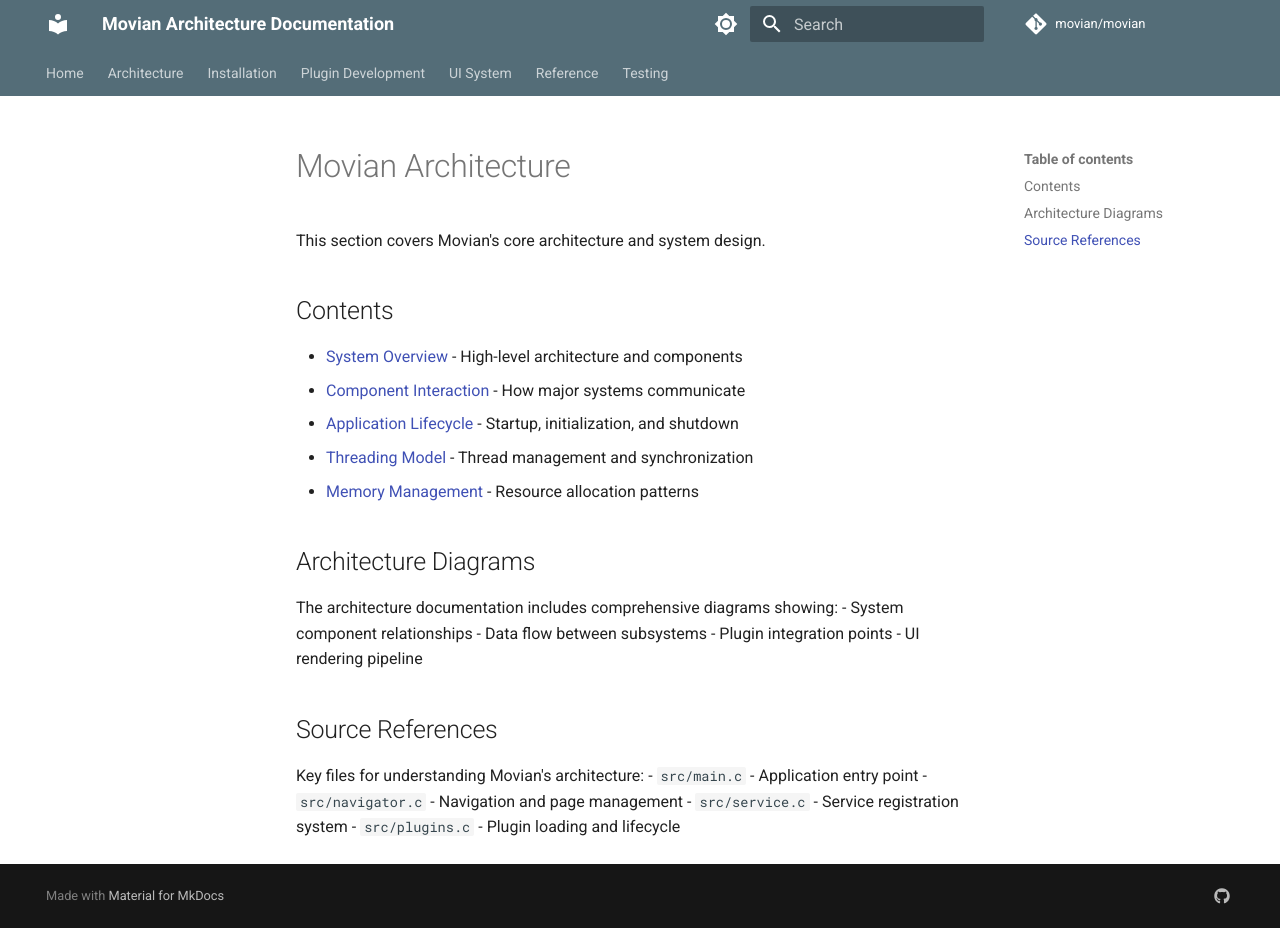
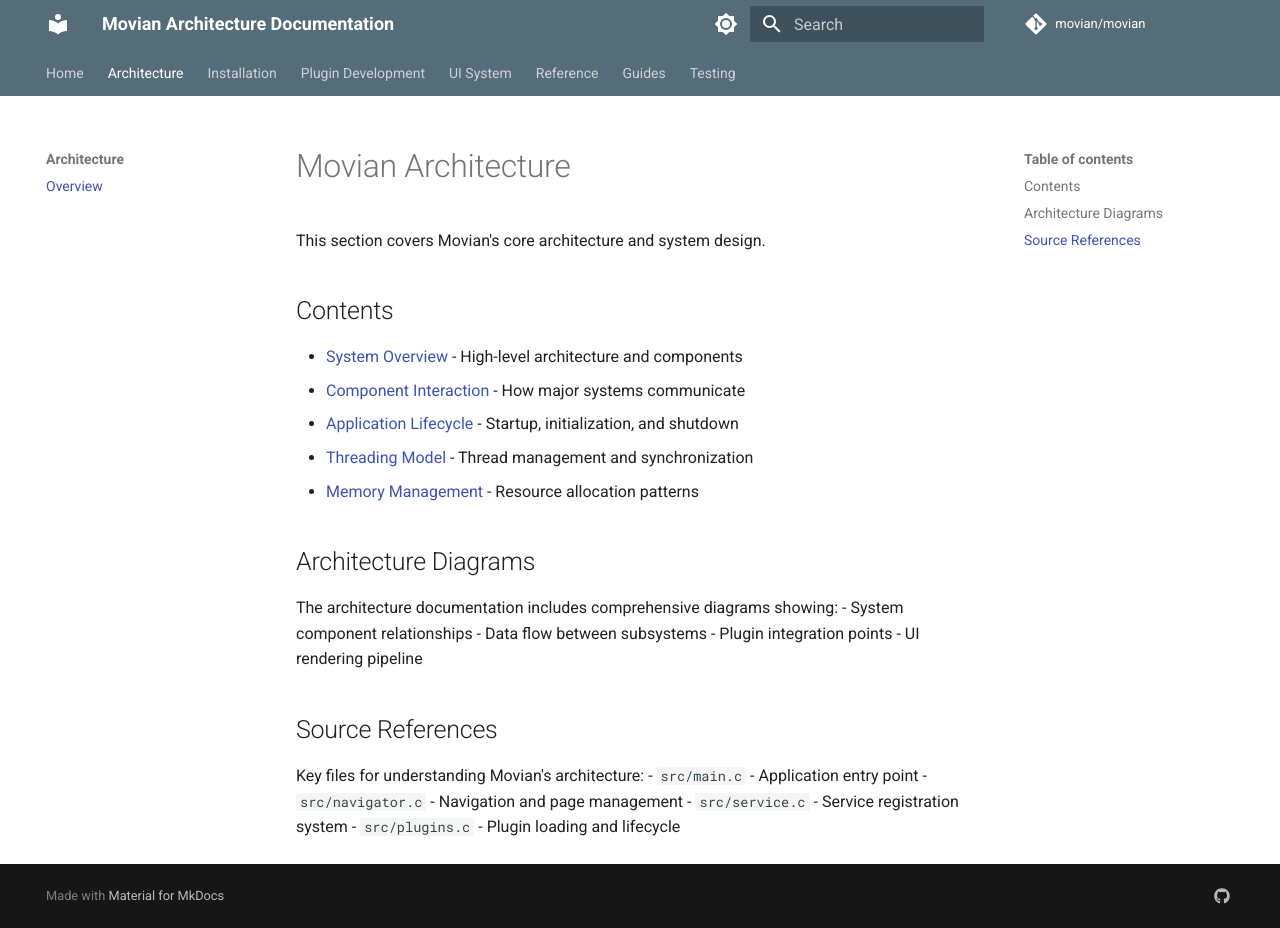
Before and after one commit to Buksa/movian-docs, an MkDocs documentation site: the page built from docs/architecture/README.md, in a window 1280 px wide and 928 px high. Built offline with MkDocs 1.6.1 and Material for MkDocs 9.7.7, drawn with Linux system fonts in a browser that asks for light colours; comment, search, counter and statistics services are not loaded; the version menu is left out; some of the changed lines change nothing that is shown.

```diff
--- a/mkdocs.yml
+++ b/mkdocs.yml
@@ -64,70 +64,27 @@
 nav:
   - Home: index.md
   - Architecture:
-    - Overview: architecture/overview.md
-    - Components: architecture/components.md
-    - Lifecycle: architecture/lifecycle.md
-    - Threading: architecture/threading-model.md
-    - Memory: architecture/memory-management.md
+    - Overview: architecture/README.md
   - Installation:
     - Overview: installation/README.md
-    - Requirements: installation/requirements.md
     - Linux: installation/linux.md
-    - Windows: installation/windows.md
     - macOS: installation/macos.md
+    - Build System: installation/build-system.md
     - Troubleshooting: installation/troubleshooting.md
   - Plugin Development:
     - Overview: plugins/README.md
-    - Getting Started: plugins/getting-started.md
-    - Architecture: plugins/architecture.md
-    - Manifest: plugins/manifest-reference.md
-    - Lifecycle: plugins/lifecycle.md
-    - API Reference:
-      - Core API: plugins/api/core-api.md
-      - HTTP API: plugins/api/http-api.md
-      - Storage API: plugins/api/storage-api.md
-      - Page API: plugins/api/page-api.md
-      - SQLite API: plugins/api/sqlite-api.md
     - Examples:
       - Hello World: plugins/examples/hello-world/README.md
-      - Content Provider: plugins/examples/content-provider/README.md
-      - Search Plugin: plugins/examples/search-plugin/README.md
-      - Configurable: plugins/examples/configurable-plugin/README.md
-      - Advanced UI: plugins/examples/advanced-ui-plugin/README.md
-    - Best Practices: plugins/best-practices.md
   - UI System:
     - Overview: ui/README.md
-    - GLW Architecture: ui/glw-architecture.md
-    - Rendering Pipeline: ui/rendering-pipeline.md
-    - View Files:
-      - Syntax Reference: ui/view-files/syntax-reference.md
-      - Elements: ui/view-files/elements-reference.md
-      - Attributes: ui/view-files/attributes-reference.md
-      - Expressions: ui/view-files/expressions.md
-      - Preprocessor: ui/view-files/preprocessor.md
-    - Source Analysis:
-      - Overview: ui/source-analysis/README.md
-      - Summary: ui/source-analysis/summary.md
-    - Theming:
-      - Skin Structure: ui/theming/skin-structure.md
-      - Creating Skins: ui/theming/creating-skins.md
-      - Theme Variables: ui/theming/theme-variables.md
-    - Widgets:
-      - Containers: ui/widgets/container.md
-      - Text: ui/widgets/text.md
-      - Images: ui/widgets/image.md
-      - Lists: ui/widgets/list.md
-      - Grids: ui/widgets/grid.md
+    - Examples: ui/examples/README.md
+    - Source Analysis: ui/source-analysis/README.md
   - Reference:
-    - Glossary: reference/glossary.md
-    - FAQ: reference/faq.md
-    - API Index: reference/api-index.md
-    - Element Index: reference/element-index.md
-    - Troubleshooting: reference/troubleshooting.md
+    - Overview: reference/README.md
+  - Guides:
+    - Overview: guides/README.md
   - Testing:
     - Overview: tests/README.md
-    - Build Validation: tests/build-validation.sh
-    - Dependency Check: tests/dependency-check.py
 
 extra:
   social:
```
Also changed, not shown: 2 other files.
